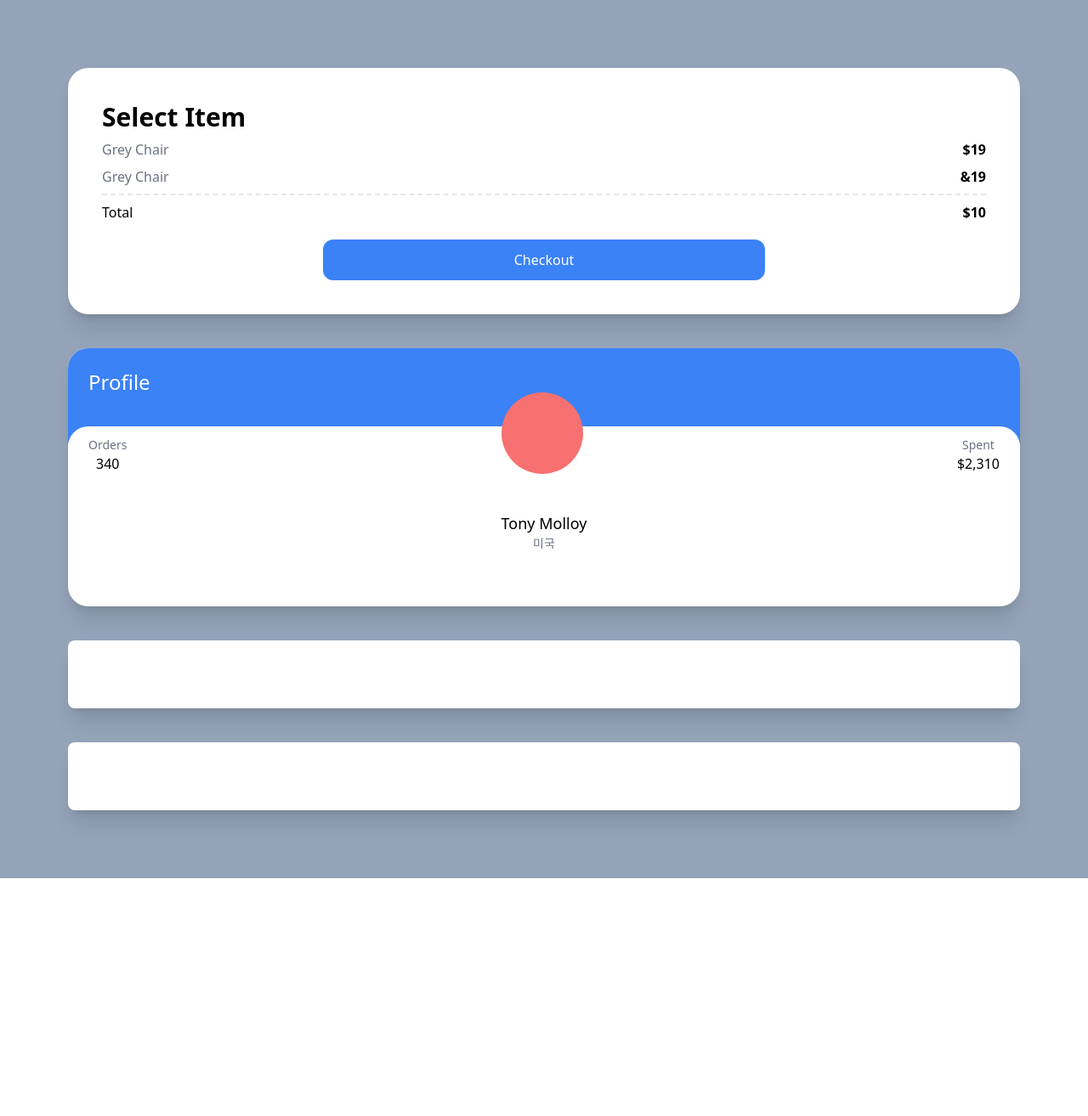
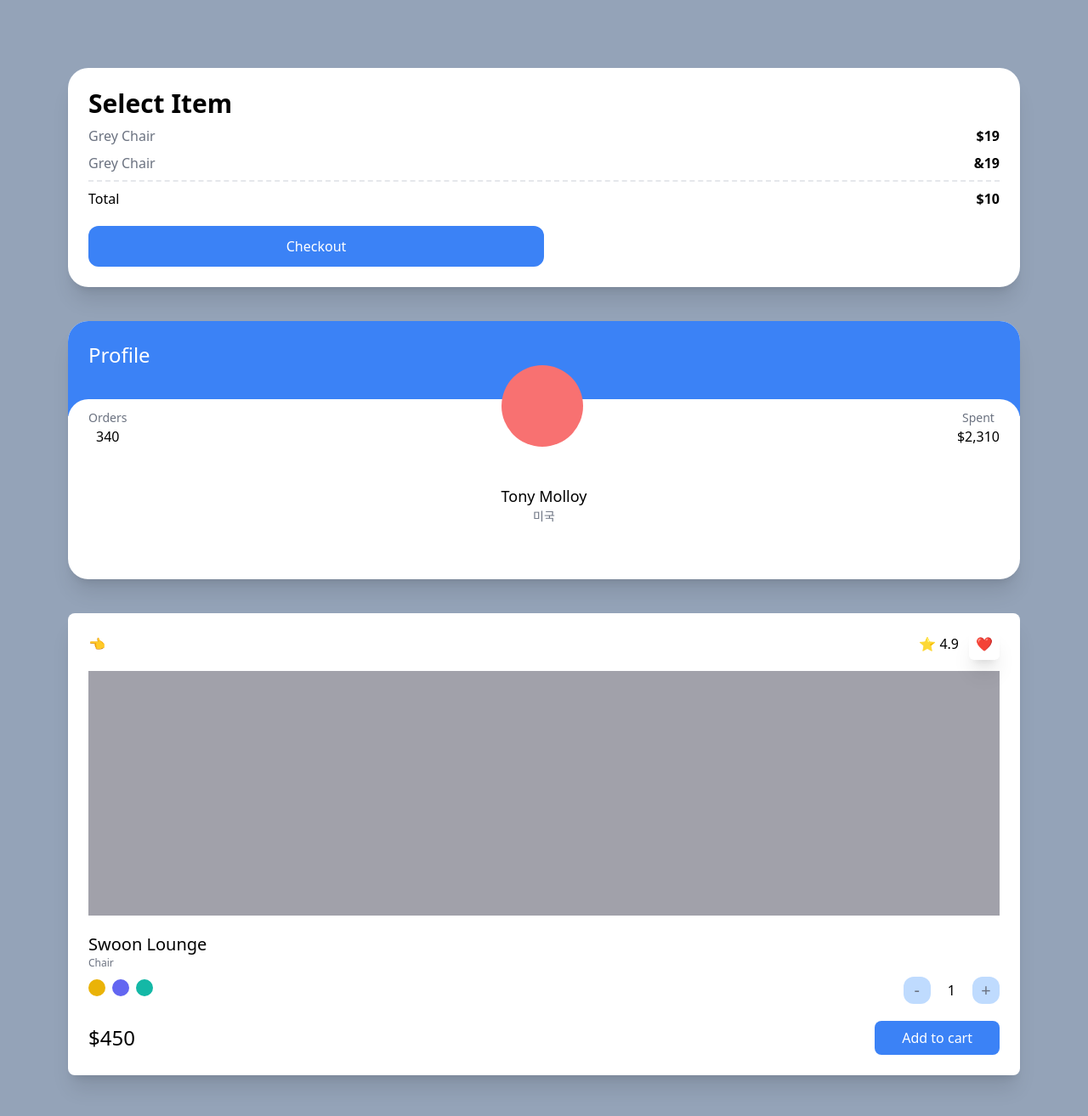
Before and after one commit to oio337a/Next-JS-prec, a Next.js app in the folder carrot-market/: page / in a window 1280 px wide. Shown: the top 1314 px of the page at 85% size. Before the commit the page ends 1034 px from the top, so only its background shows below. Built offline with nearby package versions, Linux system fonts and the light colour scheme.

Commit message:
tailwind css prec

```diff
--- a/carrot-market/pages/index.tsx
+++ b/carrot-market/pages/index.tsx
@@ -1,8 +1,8 @@
 import type { NextPage } from 'next'
 
 export default function NextPage() {
-  return <div className='bg-slate-400 py-20 px-20 grid gap-10'>
-    <div className='bg-white p-10 rounded-3xl shadow-xl'>
+  return <div className='bg-slate-400 py-20 px-20 grid gap-10 min-h-screen'>
+    <div className='bg-white p-6 rounded-3xl shadow-xl'>
       <span className='font-semibold text-3xl '>Select Item</span>
       <div className='flex justify-between my-2'>
         <span className="text-gray-500 ">Grey Chair</span>
@@ -16,10 +16,9 @@
         <span>Total</span>
         <span className='font-semibold'>$10</span>
       </div>
-      <div className='mt-5 bg-blue-500 text-white p-3 text-center rounded-xl w-2/4 mx-auto'>Checkout</div>
+      <button className='mt-5 bg-blue-500 text-white p-3 text-center rounded-xl w-2/4 mx-auto hover:bg-teal-500 hover:text-black
+      active:bg-yellow-500 focus:bg-red-500'>Checkout</button>
     </div>
-
-
     <div className='bg-white overflow-hidden rounded-3xl shadow-xl'>
       <div className='bg-blue-500 p-6 pb-14'>
         <span className='text-white text-2xl'>Profile</span>
@@ -42,9 +41,35 @@
         </div>
       </div>
     </div>
-
-    <div className='bg-white p-10 rounded-lg shadow-xl'></div>
-    <div className='bg-white p-10 rounded-lg shadow-xl'></div>
+    <div className='bg-white p-6 rounded-lg shadow-xl'>
+      <div className='flex mb-5 justify-between items-center'>
+        <span>👈</span>
+        <div className='space-x-3 '>
+          <span>⭐️ 4.9</span>
+          <span className='shadow-xl p-2 rounded-md'>❤️</span>
+        </div>
+      </div>
+      <div className='bg-zinc-400 h-72 mb-5'/>
+      <div className='flex flex-col'>
+        <span className='font-medium text-xl'>Swoon Lounge</span>
+        <span className='text-xs text-gray-500'>Chair</span>
+        <div className='mt-2 mb-5 flex justify-between items-center'>
+          <div className='space-x-2'>
+            <button className='w-5 h-5 rounded-full bg-yellow-500'/>
+            <button className='w-5 h-5 rounded-full bg-indigo-500'/>
+            <button className='w-5 h-5 rounded-full bg-teal-500'/>
+          </div>
+          <div className='flex items-center space-x-5'>
+            <button className=' rounded-xl bg-blue-200 flex justify-center items-center aspect-square w-8 text-xl text-gray-500'>-</button>
+            <span>1</span>
+            <button className=' rounded-xl bg-blue-200 flex justify-center items-center aspect-square w-8 text-xl text-gray-500'>+</button>
+          </div>
+        </div>
+        <div className='flex justify-between items-center'>
+          <span className='font-medium text-2xl'>$450</span>
+          <button className='bg-blue-500 text-center rounded-lg text-white py-2 px-8 text-s'>Add to cart</button>
+        </div>
+      </div>
+    </div>
   </div>;
-
 }
```
